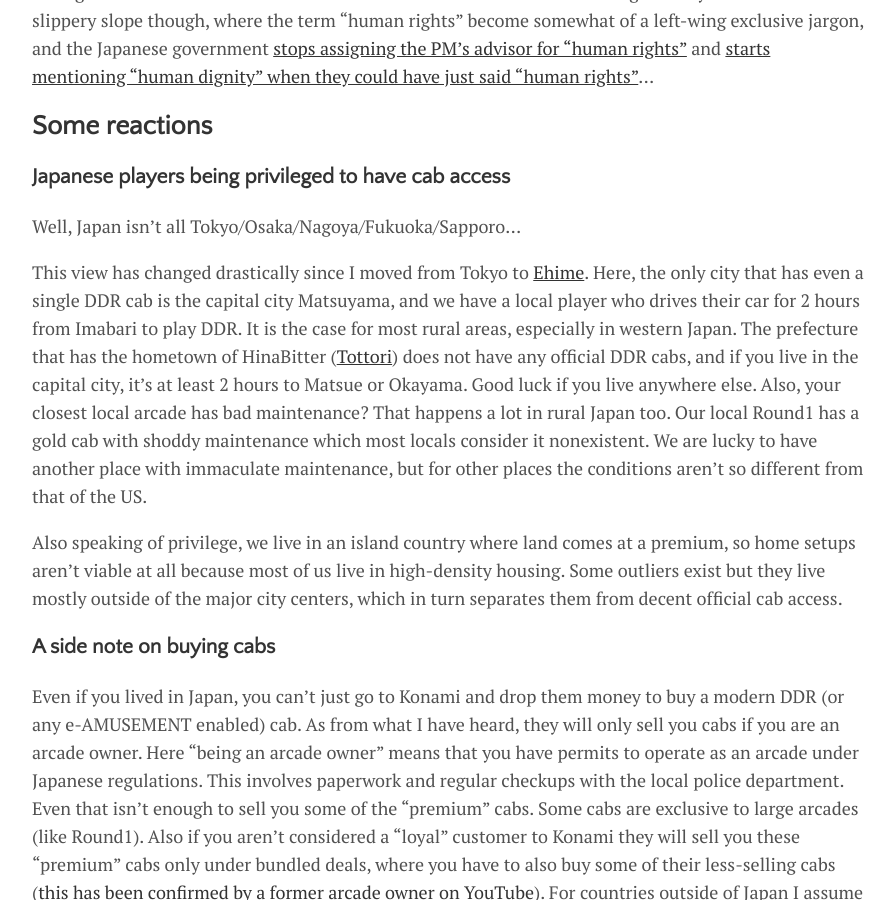
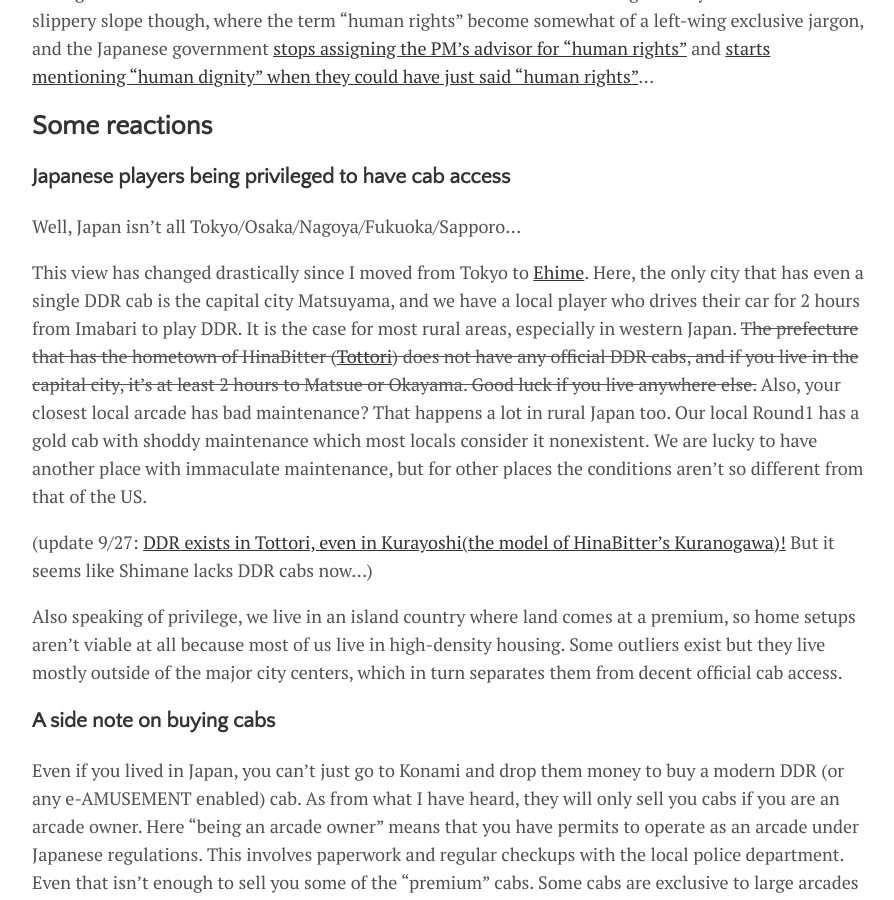
Before and after one commit to sylph01/sylph01.github.io, a Jekyll site: the page built from _posts/2023-09-26-playing-on-data-a-jp-perspective.md, in a window 1280 px wide and 900 px high, scrolled down 3891 px. Shown: the whole window, without its empty margins (192-1086 px from the left). Built offline with Jekyll 4.4.1, drawn with Linux system fonts in a browser that asks for light colours.

Commit message:
[playing-on-data] update: kuranogawa has ddr

```diff
--- a/_posts/2023-09-26-playing-on-data-a-jp-perspective.md
+++ b/_posts/2023-09-26-playing-on-data-a-jp-perspective.md
@@ -81,7 +81,9 @@
 
 Well, Japan isn't all Tokyo/Osaka/Nagoya/Fukuoka/Sapporo...
 
-This view has changed drastically since I moved from Tokyo to [Ehime](https://en.wikipedia.org/wiki/Ehime_Prefecture). Here, the only city that has even a single DDR cab is the capital city Matsuyama, and we have a local player who drives their car for 2 hours from Imabari to play DDR. It is the case for most rural areas, especially in western Japan. The prefecture that has the hometown of HinaBitter ([Tottori](https://en.wikipedia.org/wiki/Tottori_Prefecture)) does not have any official DDR cabs, and if you live in the capital city, it's at least 2 hours to Matsue or Okayama. Good luck if you live anywhere else. Also, your closest local arcade has bad maintenance? That happens a lot in rural Japan too. Our local Round1 has a gold cab with shoddy maintenance which most locals consider it nonexistent. We are lucky to have another place with immaculate maintenance, but for other places the conditions aren't so different from that of the US.
+This view has changed drastically since I moved from Tokyo to [Ehime](https://en.wikipedia.org/wiki/Ehime_Prefecture). Here, the only city that has even a single DDR cab is the capital city Matsuyama, and we have a local player who drives their car for 2 hours from Imabari to play DDR. It is the case for most rural areas, especially in western Japan. ~~The prefecture that has the hometown of HinaBitter ([Tottori](https://en.wikipedia.org/wiki/Tottori_Prefecture)) does not have any official DDR cabs, and if you live in the capital city, it's at least 2 hours to Matsue or Okayama. Good luck if you live anywhere else.~~ Also, your closest local arcade has bad maintenance? That happens a lot in rural Japan too. Our local Round1 has a gold cab with shoddy maintenance which most locals consider it nonexistent. We are lucky to have another place with immaculate maintenance, but for other places the conditions aren't so different from that of the US.
+
+(update 9/27: [DDR exists in Tottori, even in Kurayoshi(the model of HinaBitter's Kuranogawa)!](https://p.eagate.573.jp/game/facility/search/p/list.html?gkey=DDR&paselif=false&area=AR-05&pref=JP-31&finder=area) But it seems like Shimane lacks DDR cabs now...)
 
 Also speaking of privilege, we live in an island country where land comes at a premium, so home setups aren't viable at all because most of us live in high-density housing. Some outliers exist but they live mostly outside of the major city centers, which in turn separates them from decent official cab access.
 
```
